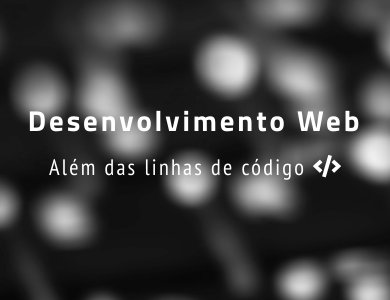
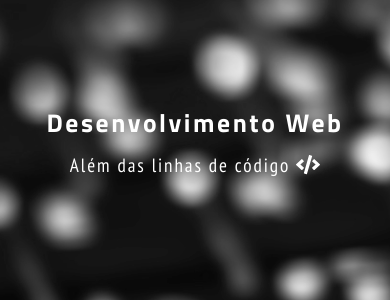
Before and after one commit to brenofsena/brenofsena.github.io, a Jekyll site: the page built from index.html, in a window 390 px wide. Shown: the part 393-693 px from the top of the page. Built offline with Jekyll 4.4.1, drawn with Linux system fonts in a browser that asks for light colours; nearby versions of some CDN libraries.

Commit message:
font-size banner

```diff
--- a/_sass/_layout.scss
+++ b/_sass/_layout.scss
@@ -63,7 +63,7 @@
     margin: 0 0 10px;
     font-family: $secondary-font;
     @media only screen and (max-width: 640px) {
-      font-size: 1.8rem;
+      font-size: 1.6rem;
     }
   }
   .banner-text {
@@ -73,7 +73,7 @@
     font-weight: 400;
     font-family: $primary-font;
     @media only screen and (max-width: 640px) {
-      font-size: 1.4rem;
+      font-size: 1.2rem;
     }
   }
 }
```
